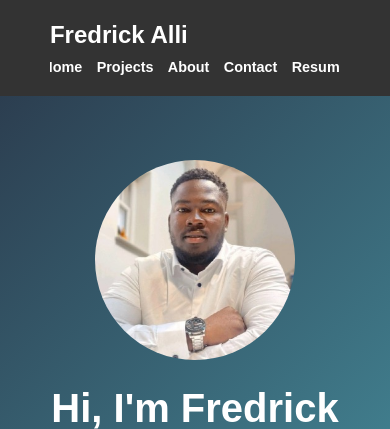
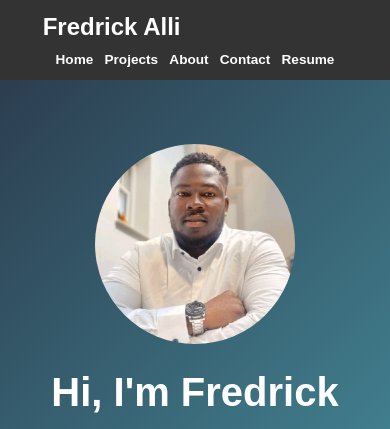
Before and after one commit to Falli007/mypersonalwebsite, a Flask app: page / in a window 390 px wide. Shown: the top 429 px of the page. Run offline with Flask 3, Linux system fonts and the light colour scheme.

Commit message:
Fix code errors / update code

```diff
--- a/static/css/styles.css
+++ b/static/css/styles.css
@@ -29,6 +29,7 @@
   ------------------------------------- */
   .navbar {
     display: flex;
+    width: 100%;
     justify-content: space-between;
     background-color: #333;
     align-items: center;
@@ -42,6 +43,7 @@
     color: #fff;
   }
 
+  /* NAV LINKS ON DESKTOP */
   .nav-links {
     list-style: none;
     display: flex;
@@ -61,18 +63,25 @@
 
 
   /* Mobile Responsive - stack links vertically */
+     /* MOBILE MEDIA QUERY */
 @media (max-width: 600px) {
+  .navbar {
+    padding: 0.5rem;        /* Slightly less padding on mobile */
+  }
+
   .nav-links {
+    /* Keep links in a single row, allow horizontal scroll if needed */
     flex-direction: row;
     flex-wrap: nowrap;
-      justify-content: center; /* Center the links */
-      gap: 0.5rem;
-      overflow-x: auto;
+    gap: 0.3rem;            /* Reduce gap so they fit better */
+    overflow-x: auto;       /* Adds horizontal scroll if they still don't fit */
+    justify-content: center;
   }
 
+  /* Slightly smaller font & padding for mobile links */
   .nav-links li a {
-      font-size: 0.9rem;
-      padding: 0.2rem
+    font-size: 0.85rem;
+    padding: 0.2rem;
   }
 }
 
```
Lines whose indentation alone changed are shown as unchanged.
